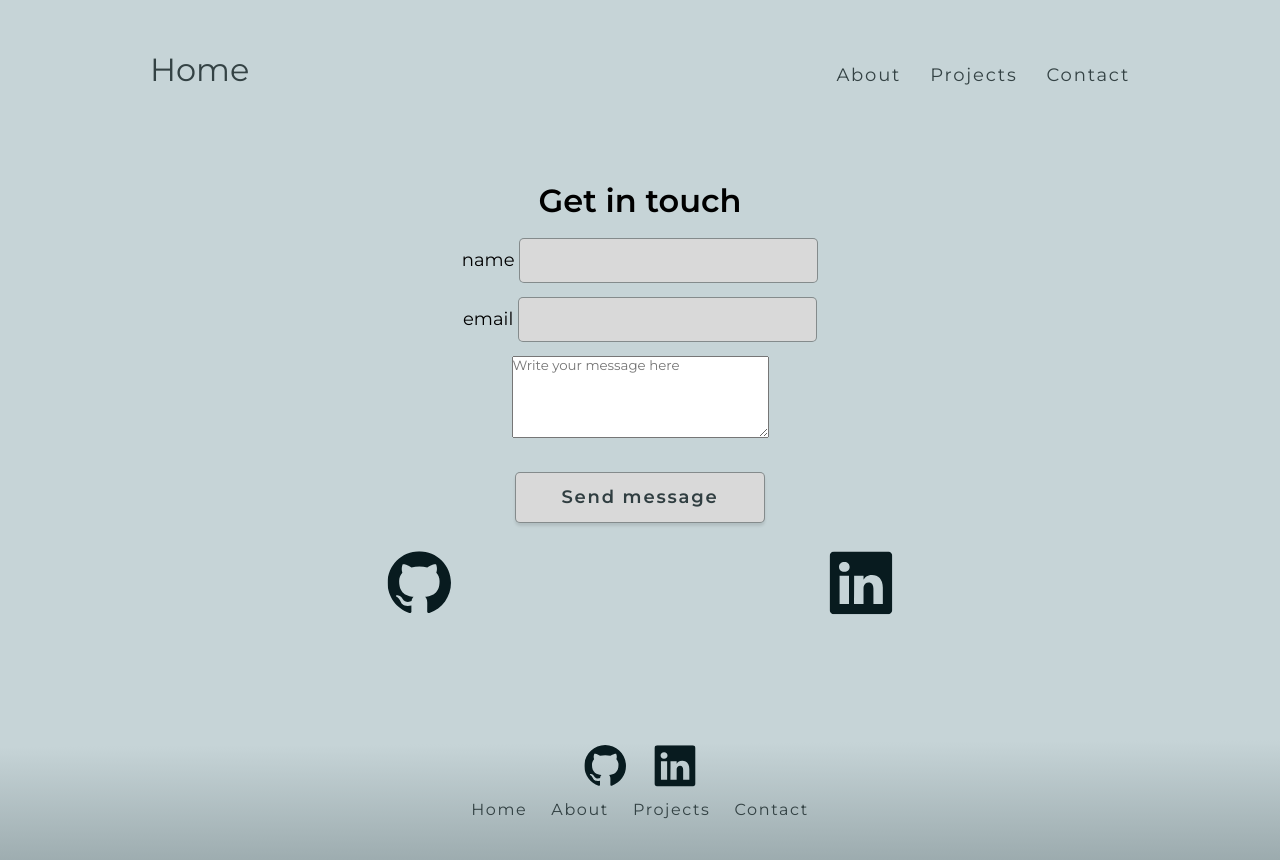
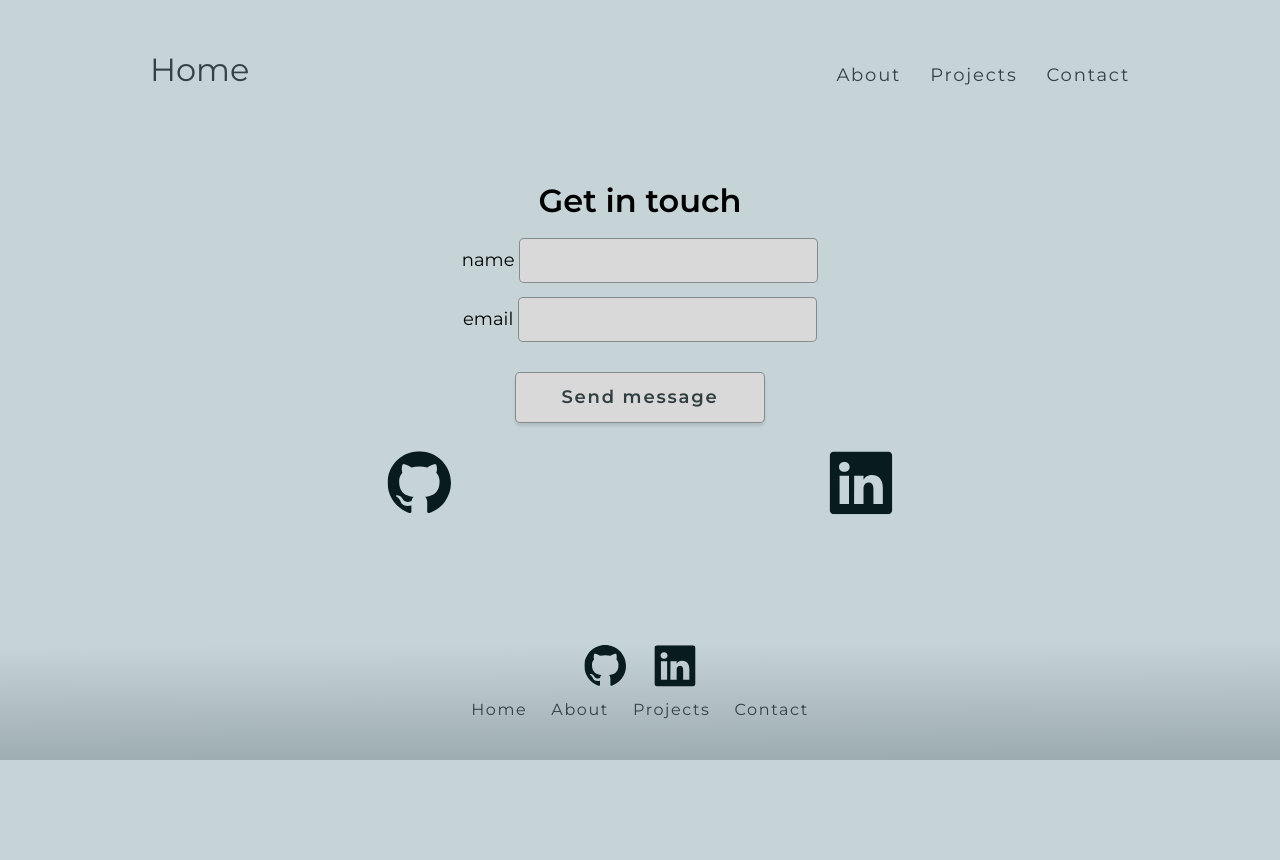
Before and after one commit to Stokoloko89/my_site, a SvelteKit app: page /contact in a window 1280 px wide. After the commit the page ends 816 px from the top, so only its background shows below. Built offline with nearby package versions, Linux system fonts and the light colour scheme; no server answers.

Commit message:
try again with supabase

```diff
--- a/src/routes/contact/+page.svelte
+++ b/src/routes/contact/+page.svelte
@@ -67,16 +67,6 @@
 				>email
 				<input type="email" name="email" id="email" bind:value={email} required />
 			</label>
-		</div>
-		<div class="text-inputs">
-			<textarea
-				name="message"
-				id="message"
-				placeholder="Write your message here"
-				rows="5"
-				cols="30"
-				bind:value={message}
-			/>
 		</div>
 		{#if messageSent}
 			<input type="submit" class="send-message" value="Message sent!!" />
```
